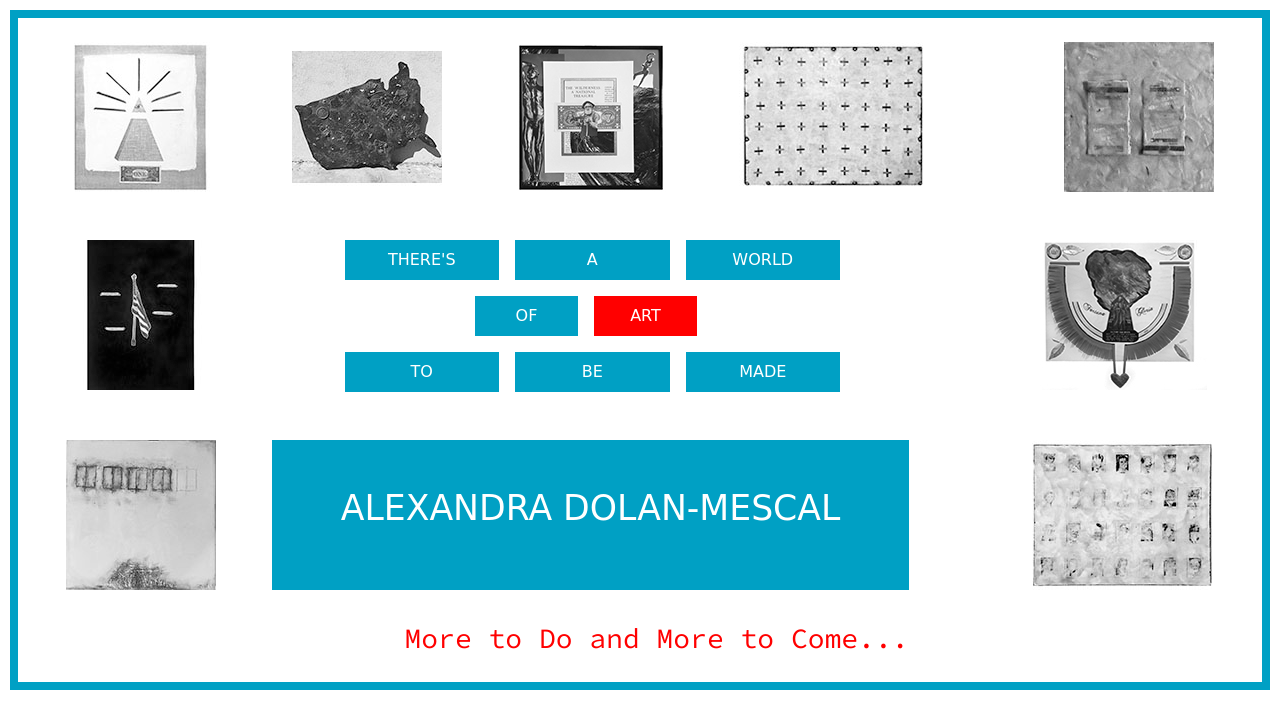
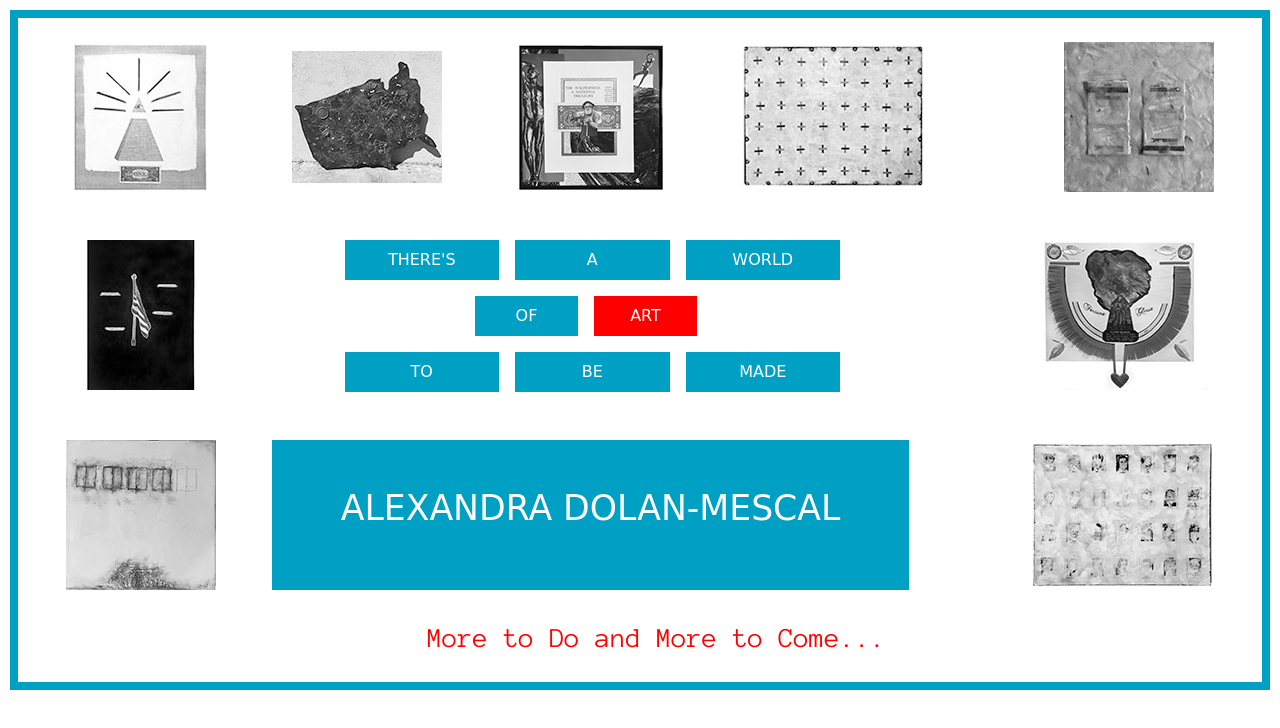
Before and after one commit to alexandradm/admart, a plain HTML site: page index.html in a window 1280 px wide. Drawn offline with Linux system fonts and the light colour scheme; a web font is replaced by a local one.

Commit message:
update font
anonymous font

```diff
--- a/css/custom.css
+++ b/css/custom.css
@@ -7,7 +7,7 @@ h2 {
   font-size: 26pt;
 }
 h3 {
-  font-family: 'Source Code Pro', monospace;
+  font-family: 'Anonymous Pro', monospace;
   color: red;
 }
 body {
--- a/index.html
+++ b/index.html
@@ -9,7 +9,7 @@
   <link href="vendor/bootstrap/css/bootstrap.min.css" rel="stylesheet">
   <link href="css/custom.css" rel="stylesheet">
   <link href="https://fonts.googleapis.com/css?family=Anton|Bowlby+One+SC&display=swap" rel="stylesheet">
-  <link href="https://fonts.googleapis.com/css?family=Roboto|Source+Code+Pro&display=swap" rel="stylesheet">
+  <link href="https://fonts.googleapis.com/css?family=Anonymous+Pro&display=swap" rel="stylesheet">
 </head>
 <body>
   <div class="row mt-4 justify-content-between">
```
